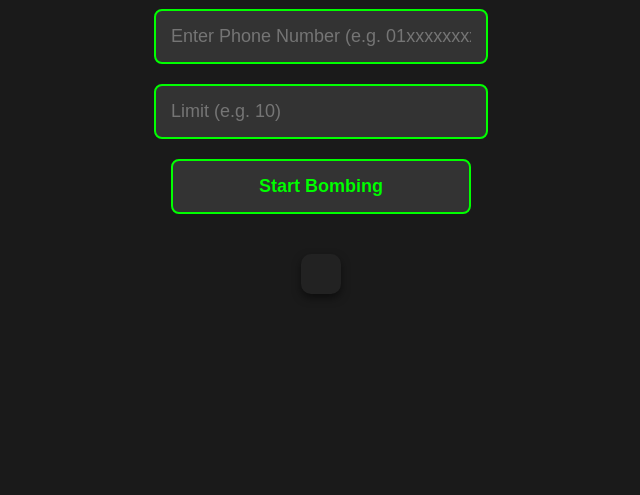
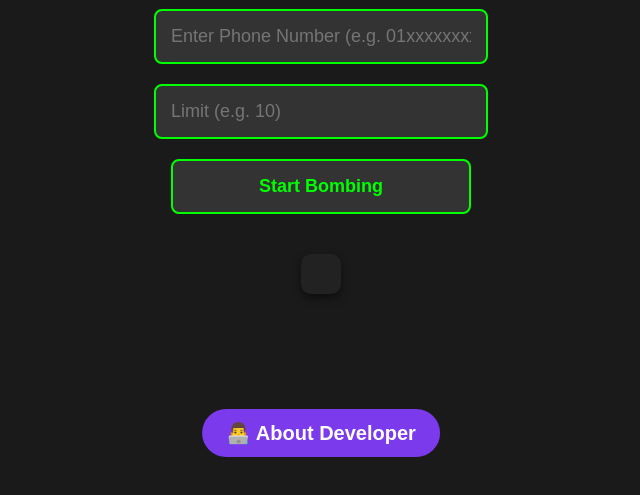
Before and after one commit to abubokarsiddik2007-stack/testbomber, a plain HTML site: page index.html in a window 1280 px wide. Shown: the part 323-818 px from the top of the page, without its empty margins (319-959 px from the left). Drawn offline with Linux system fonts and the light colour scheme.

Commit message:
Add 'About Developer' link to index.html

```diff
--- a/index.html
+++ b/index.html
@@ -175,5 +175,23 @@
       statusArea.textContent += '⏹️ Bombing finished!';
     }
   </script>
+  <a href="https://abubokar404.github.io/devloper-bio/" target="_blank"
+   style="
+   position: fixed;
+   z-index: 999999;
+   bottom: 20px;
+   left: 50%;
+   transform: translateX(-50%);
+   padding: 12px 24px;
+   font-size: 20px;
+   font-weight: bold;
+   color: white;
+   background: #7c3aed;
+   border-radius: 30px;
+   text-decoration: none;
+   pointer-events: auto;
+   ">
+   👨‍💻 About Developer
+  </a>
 </body>
 </html>
```
